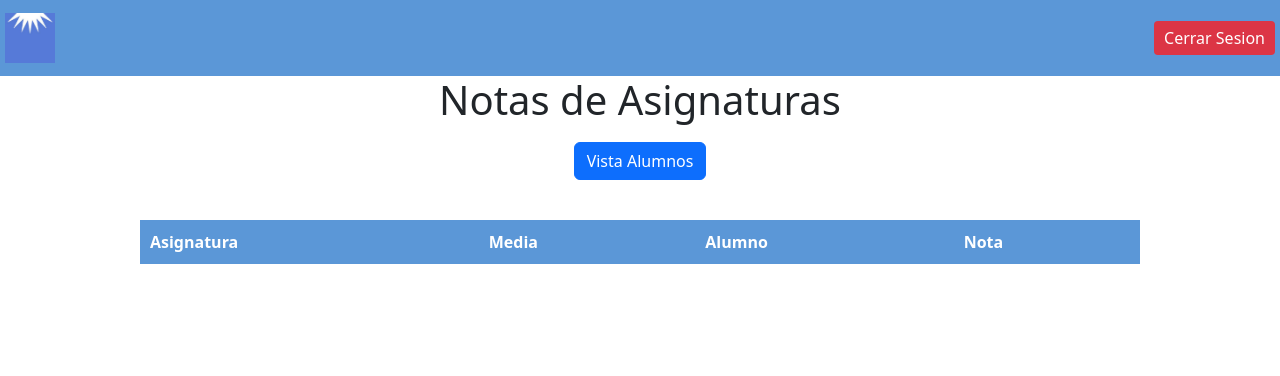
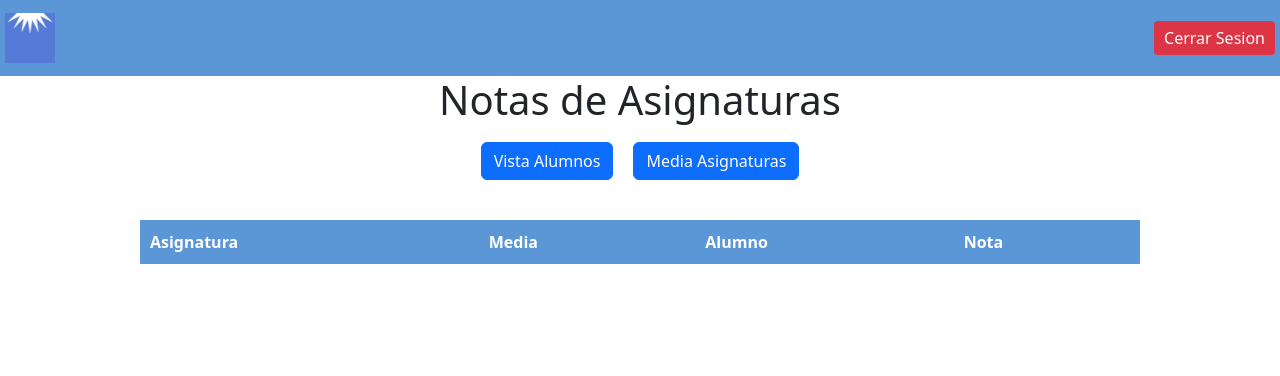
Before and after one commit to AngelCampsRuiz/Gesti--Notes, a PHP site: page /view/vistaNotas.php?asignatura in a window 1280 px wide. Shown: the top 376 px of the page. Run offline with PHP 8.4, Linux system fonts and the light colour scheme; a user stored in the database is signed in; data comes from the database, SQL or seed files in the repository; data that the repository does not hold is empty.

Commit message:
ajuste boton media asignatura - Juanjo, Àngel

```diff
--- a/view/vistaNotas.php
+++ b/view/vistaNotas.php
@@ -39,6 +39,7 @@
 <h1>Notas de Asignaturas</h1>
 <div class="buttons-container">
     <a href="gestionUsers.php"><button class="btn btn-primary">Vista Alumnos</button></a>
+    <a href="vistaNotas.php?asignatura"><button class="btn btn-primary">Media Asignaturas</button></a>
 </div>
 
 <?php
```
